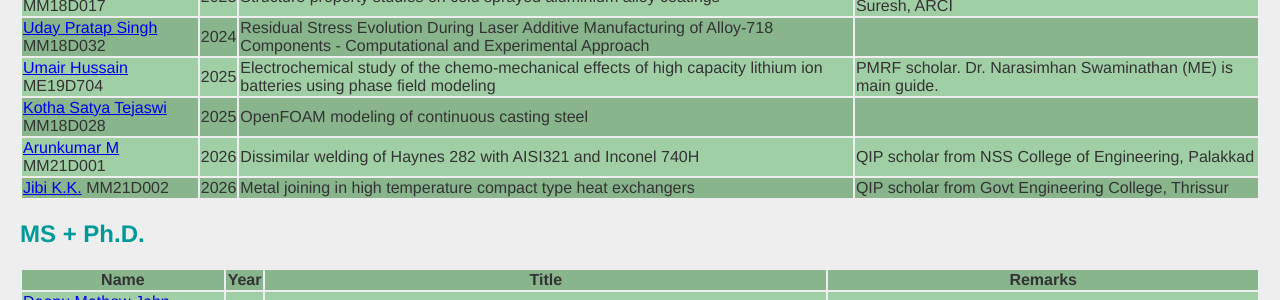
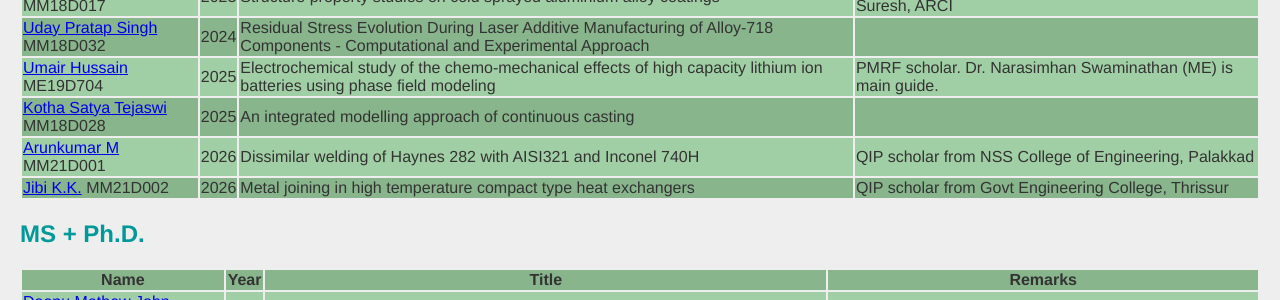
Before and after one commit to gphanikumar/gphanikumar.github.io, a Jekyll site: the page built from _pages/exstudents.md, in a window 1280 px wide and 900 px high, scrolled down 778 px. Shown: the part 152-452 px from the top of the window. Built offline with Jekyll 4.4.1, drawn with Linux system fonts in a browser that asks for light colours.

Commit message:
tejaswi thesis update

```diff
--- a/_data/phd.yml
+++ b/_data/phd.yml
@@ -122,7 +122,7 @@
   year: 2025
   url: "students/tejaswi"
   prog: Ph.D.
-  title: OpenFOAM modeling of continuous casting steel
+  title: An integrated modelling approach of continuous casting
   remarks:
 #-------------------------------------------------------------
 - name: Arunkumar M
```
